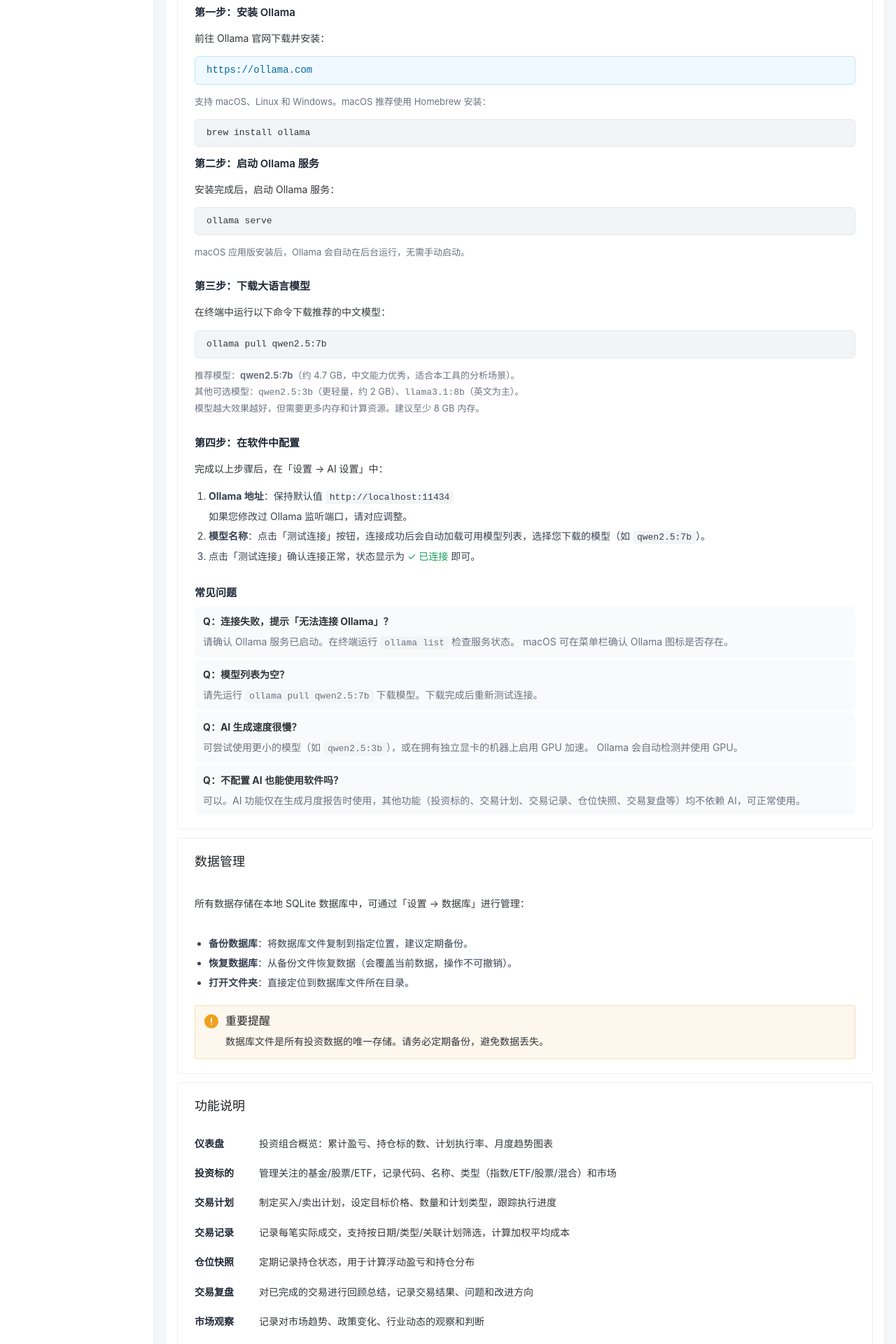
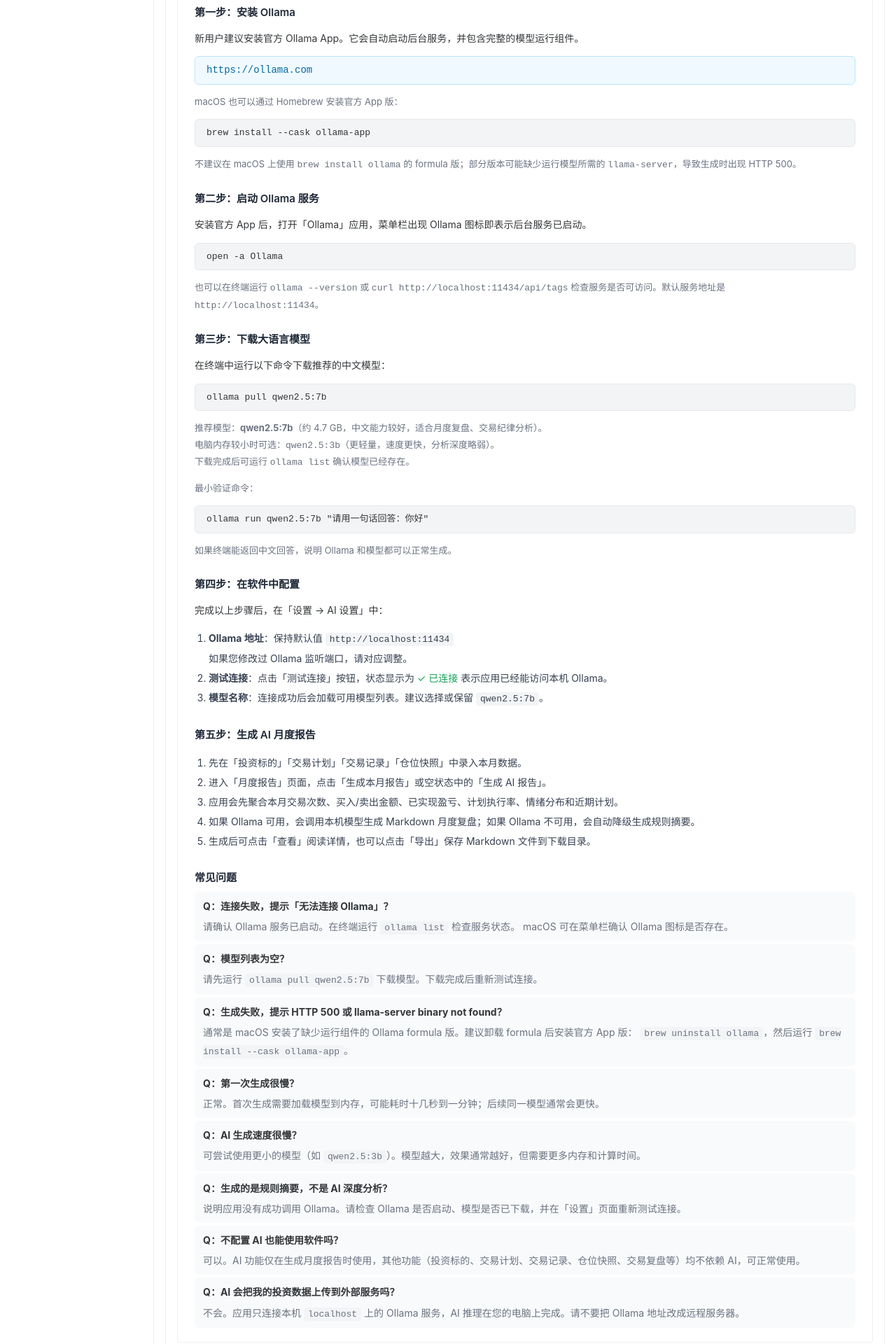
Before and after one commit to brycegao/invest-record-pro, a Vue app: page /help in a window 1280 px wide. Shown: the part 860-2780 px from the top of the page at 70% size. Built offline with nearby package versions, Linux system fonts and the light colour scheme.

Commit message:
[fix] 完善‘帮助’页面

```diff
--- a/src/app/layout/MainLayout.vue
+++ b/src/app/layout/MainLayout.vue
@@ -18,8 +18,11 @@
         <span>Invest Record Pro</span>
       </div>
       <div class="main-layout__actions">
-        <NSwitch size="small" />
-        <NButton size="small" secondary>备份</NButton>
+        <NSwitch
+          :value="isDarkTheme"
+          size="small"
+          @update:value="handleThemeSwitch"
+        />
         <NButton size="small" secondary @click="showAbout = true">关于</NButton>
       </div>
     </NLayoutHeader>
@@ -75,7 +78,7 @@
 </template>
 
 <script setup lang="ts">
-import { ref } from 'vue'
+import { computed, onMounted, ref } from 'vue'
 import {
   NButton,
   NCard,
@@ -87,10 +90,22 @@
   NSwitch,
 } from 'naive-ui'
 import SideNav from '@/app/layout/components/SideNav.vue'
+import { useSettingsStore } from '@/features/settings/store'
 import { APP_VERSION } from '@/shared/version'
 
 const showAbout = ref(false)
 const appVersion = APP_VERSION
+const settingsStore = useSettingsStore()
+
+const isDarkTheme = computed(() => settingsStore.currentTheme === 'dark')
+
+onMounted(() => {
+  settingsStore.loadSettings()
+})
+
+async function handleThemeSwitch(value: boolean): Promise<void> {
+  await settingsStore.setTheme(value ? 'dark' : 'light')
+}
 </script>
 
 <style scoped>
@@ -103,16 +118,16 @@
   height: 48px;
   align-items: center;
   justify-content: space-between;
-  border-bottom: 1px solid #d9dee8;
+  border-bottom: 1px solid var(--n-border-color);
   padding: 0 16px;
-  background: #ffffff;
+  background: var(--n-color);
 }
 
 .main-layout__brand {
   display: flex;
   align-items: center;
   gap: 10px;
-  color: #1f2937;
+  color: var(--n-text-color);
   font-size: 15px;
   font-weight: 600;
 }
@@ -123,8 +138,8 @@
   height: 26px;
   place-items: center;
   border-radius: 4px;
-  background: #1f2937;
-  color: #ffffff;
+  background: var(--n-text-color);
+  color: var(--n-color);
   font-size: 11px;
   letter-spacing: 0;
 }
@@ -141,11 +156,12 @@
 
 .main-layout__content {
   padding: 16px;
-  background: #f4f6f8;
+  background: var(--n-body-color);
 }
 
 .main-layout__card {
   min-height: calc(100vh - 80px);
+  background: var(--n-card-color);
 }
 
 /* 关于对话框 */
@@ -155,7 +171,7 @@
 
 .about-dialog__tagline {
   margin: 0 0 16px;
-  color: #6b7280;
+  color: var(--n-text-color-3);
   font-size: 13px;
 }
 
@@ -163,20 +179,20 @@
   text-align: left;
   margin-bottom: 16px;
   padding: 12px 16px;
-  background: #f9fafb;
+  background: var(--n-action-color);
   border-radius: 6px;
   font-size: 13px;
   line-height: 2;
 }
 
 .about-dialog__label {
-  color: #6b7280;
+  color: var(--n-text-color-3);
 }
 
 .about-dialog__footer {
   padding-top: 12px;
-  border-top: 1px solid #e5e7eb;
-  color: #9ca3af;
+  border-top: 1px solid var(--n-divider-color);
+  color: var(--n-text-color-3);
   font-size: 12px;
   line-height: 1.8;
 }
--- a/src/pages/help/HelpPage.vue
+++ b/src/pages/help/HelpPage.vue
@@ -79,33 +79,36 @@
         <NSpace vertical size="medium">
           <NAlert type="info" title="关于 AI 功能" closable>
             本软件使用 <strong>Ollama</strong> 提供本地 AI 分析能力（月度报告生成、交易纪律分析等）。
-            Ollama 完全运行在您的电脑上，不涉及任何远程调用，无需联网即可使用。
+            AI 推理在您的电脑本机完成，不上传投资数据。首次安装 Ollama 和下载模型需要联网；模型下载完成后，生成月度报告可在本机离线运行。
           </NAlert>
 
           <div class="help-page__section">
             <h3 class="help-page__section-title">第一步：安装 Ollama</h3>
-            <p>前往 Ollama 官网下载并安装：</p>
+            <p>新用户建议安装官方 Ollama App。它会自动启动后台服务，并包含完整的模型运行组件。</p>
             <div class="help-page__link-box">
               <a href="https://ollama.com" target="_blank" rel="noopener">
                 https://ollama.com
               </a>
             </div>
+            <p class="help-page__tip">macOS 也可以通过 Homebrew 安装官方 App 版：</p>
+            <div class="help-page__code-block">
+              <code>brew install --cask ollama-app</code>
+            </div>
             <p class="help-page__tip">
-              支持 macOS、Linux 和 Windows。macOS 推荐使用 Homebrew 安装：
+              不建议在 macOS 上使用 <code>brew install ollama</code> 的 formula 版；部分版本可能缺少运行模型所需的
+              <code>llama-server</code>，导致生成时出现 HTTP 500。
             </p>
-            <div class="help-page__code-block">
-              <code>brew install ollama</code>
-            </div>
           </div>
 
           <div class="help-page__section">
             <h3 class="help-page__section-title">第二步：启动 Ollama 服务</h3>
-            <p>安装完成后，启动 Ollama 服务：</p>
+            <p>安装官方 App 后，打开「Ollama」应用，菜单栏出现 Ollama 图标即表示后台服务已启动。</p>
             <div class="help-page__code-block">
-              <code>ollama serve</code>
+              <code>open -a Ollama</code>
             </div>
             <p class="help-page__tip">
-              macOS 应用版安装后，Ollama 会自动在后台运行，无需手动启动。
+              也可以在终端运行 <code>ollama --version</code> 或 <code>curl http://localhost:11434/api/tags</code>
+              检查服务是否可访问。默认服务地址是 <code>http://localhost:11434</code>。
             </p>
           </div>
 
@@ -116,11 +119,20 @@
               <code>ollama pull qwen2.5:7b</code>
             </div>
             <p class="help-page__tip">
-              推荐模型：<strong>qwen2.5:7b</strong>（约 4.7 GB，中文能力优秀，适合本工具的分析场景）。
+              推荐模型：<strong>qwen2.5:7b</strong>（约 4.7 GB，中文能力较好，适合月度复盘、交易纪律分析）。
               <br />
-              其他可选模型：<code>qwen2.5:3b</code>（更轻量，约 2 GB）、<code>llama3.1:8b</code>（英文为主）。
+              电脑内存较小时可选：<code>qwen2.5:3b</code>（更轻量，速度更快，分析深度略弱）。
               <br />
-              模型越大效果越好，但需要更多内存和计算资源。建议至少 8 GB 内存。
+              下载完成后可运行 <code>ollama list</code> 确认模型已经存在。
+            </p>
+            <p class="help-page__tip">
+              最小验证命令：
+            </p>
+            <div class="help-page__code-block">
+              <code>ollama run qwen2.5:7b "请用一句话回答：你好"</code>
+            </div>
+            <p class="help-page__tip">
+              如果终端能返回中文回答，说明 Ollama 和模型都可以正常生成。
             </p>
           </div>
 
@@ -135,12 +147,23 @@
                 如果您修改过 Ollama 监听端口，请对应调整。
               </li>
               <li>
-                <strong>模型名称</strong>：点击「测试连接」按钮，连接成功后会自动加载可用模型列表，选择您下载的模型（如 <code>qwen2.5:7b</code>）。
+                <strong>测试连接</strong>：点击「测试连接」按钮，状态显示为
+                <NText type="success">✓ 已连接</NText> 表示应用已经能访问本机 Ollama。
               </li>
               <li>
-                点击「测试连接」确认连接正常，状态显示为
-                <NText type="success">✓ 已连接</NText> 即可。
+                <strong>模型名称</strong>：连接成功后会加载可用模型列表。建议选择或保留 <code>qwen2.5:7b</code>。
               </li>
+            </ol>
+          </div>
+
+          <div class="help-page__section">
+            <h3 class="help-page__section-title">第五步：生成 AI 月度报告</h3>
+            <ol class="help-page__config-steps">
+              <li>先在「投资标的」「交易计划」「交易记录」「仓位快照」中录入本月数据。</li>
+              <li>进入「月度报告」页面，点击「生成本月报告」或空状态中的「生成 AI 报告」。</li>
+              <li>应用会先聚合本月交易次数、买入/卖出金额、已实现盈亏、计划执行率、情绪分布和近期计划。</li>
+              <li>如果 Ollama 可用，会调用本机模型生成 Markdown 月度复盘；如果 Ollama 不可用，会自动降级生成规则摘要。</li>
+              <li>生成后可点击「查看」阅读详情，也可以点击「导出」保存 Markdown 文件到下载目录。</li>
             </ol>
           </div>
 
@@ -157,13 +180,29 @@
                 <p>请先运行 <code>ollama pull qwen2.5:7b</code> 下载模型。下载完成后重新测试连接。</p>
               </div>
               <div class="help-page__faq">
+                <p><strong>Q：生成失败，提示 HTTP 500 或 llama-server binary not found？</strong></p>
+                <p>通常是 macOS 安装了缺少运行组件的 Ollama formula 版。建议卸载 formula 后安装官方 App 版：
+                  <code>brew uninstall ollama</code>，然后运行 <code>brew install --cask ollama-app</code>。</p>
+              </div>
+              <div class="help-page__faq">
+                <p><strong>Q：第一次生成很慢？</strong></p>
+                <p>正常。首次生成需要加载模型到内存，可能耗时十几秒到一分钟；后续同一模型通常会更快。</p>
+              </div>
+              <div class="help-page__faq">
                 <p><strong>Q：AI 生成速度很慢？</strong></p>
-                <p>可尝试使用更小的模型（如 <code>qwen2.5:3b</code>），或在拥有独立显卡的机器上启用 GPU 加速。
-                  Ollama 会自动检测并使用 GPU。</p>
+                <p>可尝试使用更小的模型（如 <code>qwen2.5:3b</code>）。模型越大，效果通常越好，但需要更多内存和计算时间。</p>
+              </div>
+              <div class="help-page__faq">
+                <p><strong>Q：生成的是规则摘要，不是 AI 深度分析？</strong></p>
+                <p>说明应用没有成功调用 Ollama。请检查 Ollama 是否启动、模型是否已下载，并在「设置」页面重新测试连接。</p>
               </div>
               <div class="help-page__faq">
                 <p><strong>Q：不配置 AI 也能使用软件吗？</strong></p>
                 <p>可以。AI 功能仅在生成月度报告时使用，其他功能（投资标的、交易计划、交易记录、仓位快照、交易复盘等）均不依赖 AI，可正常使用。</p>
+              </div>
+              <div class="help-page__faq">
+                <p><strong>Q：AI 会把我的投资数据上传到外部服务吗？</strong></p>
+                <p>不会。应用只连接本机 <code>localhost</code> 上的 Ollama 服务，AI 推理在您的电脑上完成。请不要把 Ollama 地址改成远程服务器。</p>
               </div>
             </NSpace>
           </div>
```
